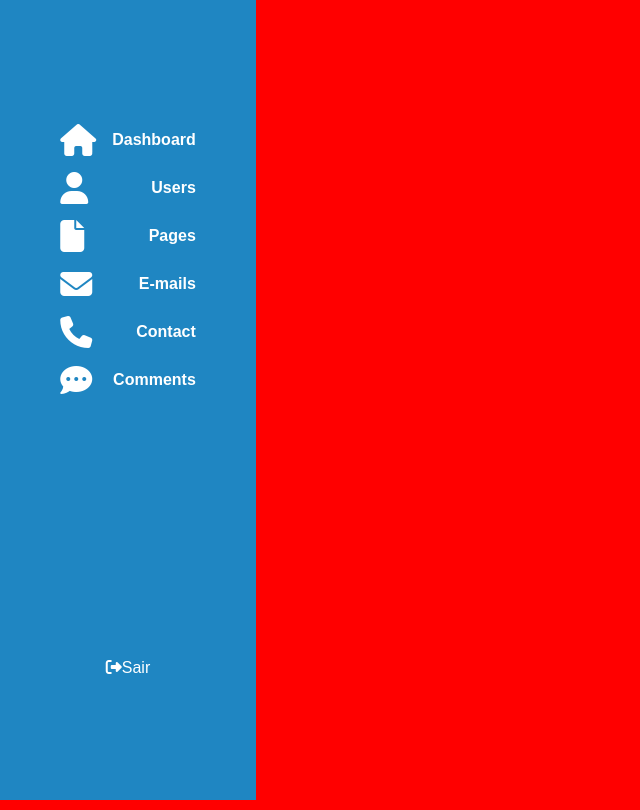
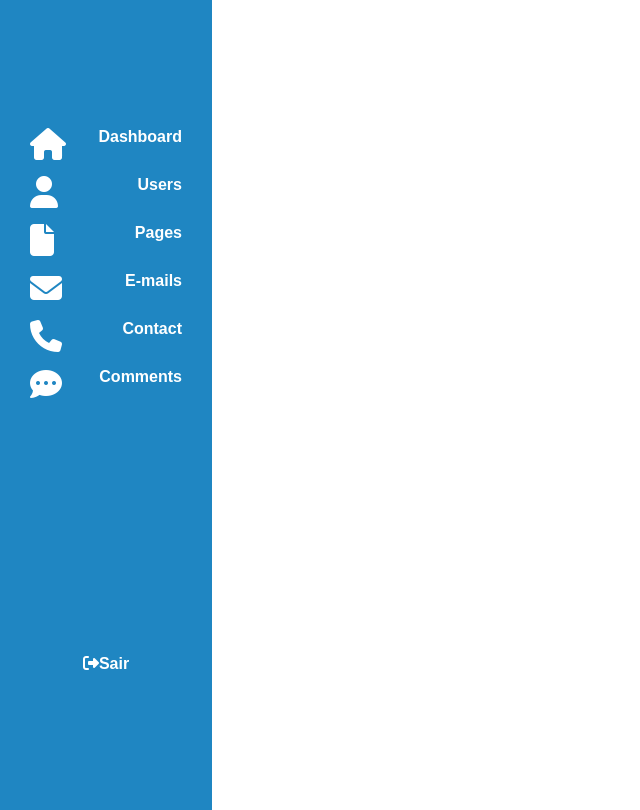
Before and after one commit to devGusta2/SecurityTests, a PHP site: page /adm/dashboard.php in a window 1280 px wide. Shown: the whole page, without its empty margins (0-640 px from the left). Run offline with PHP 8.4, Linux system fonts and the light colour scheme; some libraries are stand-ins or nearby versions.

Commit message:
SQL-INJECTION

```diff
--- a/SQL-INJECTION/adm/dashboard.php
+++ b/SQL-INJECTION/adm/dashboard.php
@@ -3,13 +3,12 @@
 <head>
     <meta charset="UTF-8">
     <meta name="viewport" content="width=device-width, initial-scale=1.0">
-    <link rel="stylesheet" href="styles/style-adm.css">
+    <link rel="stylesheet" href="styles/style-user.css">
     <title>Document</title>
 </head>
 <body>
     <div class="container">
-        <div class="menu">
-
+        <div class="menu-vert">
                     <ul>
                         <li><a href="dashboard.php" class="link"><i class="fa-solid fa-house fa-2x"></i><p>Dashboard</p></a></li>
                         <li><a href="users.php" class="link"><i class="fa-solid fa-user  fa-2x"></i><p>Users</p></a></li>
--- a/SQL-INJECTION/adm/styles/style-user.css
+++ b/SQL-INJECTION/adm/styles/style-user.css
@@ -2,6 +2,9 @@
     margin: 0;
     left: 0;
     padding: 0;
+}
+body{
+    font-family: Arial, Helvetica, sans-serif;
 }
 .container{
     display:flex;
@@ -40,10 +43,15 @@ th {
     background-color: rgb(31, 134, 194);
     padding: 10px;
 }
-
+.menu-vert{
+    display: flex;
+    flex-direction: column;
+    justify-content: space-around;
+}
 .menu-vert ul{
     display: flex;
     flex-direction: column;
+    justify-content: space-between;
     gap: 1em;
 
 }
@@ -57,13 +65,13 @@ th {
     font-weight: bold;
 }
 .menu-vert a{
+    display: flex;
+    justify-content: center;
     color:white;
     font-weight: bold;
     text-decoration: none;
 }
 .menu-vert ul{
 
-    display: flex;
-    flex-direction: column;
-    justify-content: space-between;
+
 }
--- a/SQL-INJECTION/adm/users.php
+++ b/SQL-INJECTION/adm/users.php
@@ -24,6 +24,7 @@
                 <a href=""><i class="fa-solid fa-right-from-bracket"></i>Sair</a>
         </div>
         <div class="table-box">
+
     <table>
         <thead>
             <tr>
```
Lines whose indentation alone changed are shown as unchanged.
